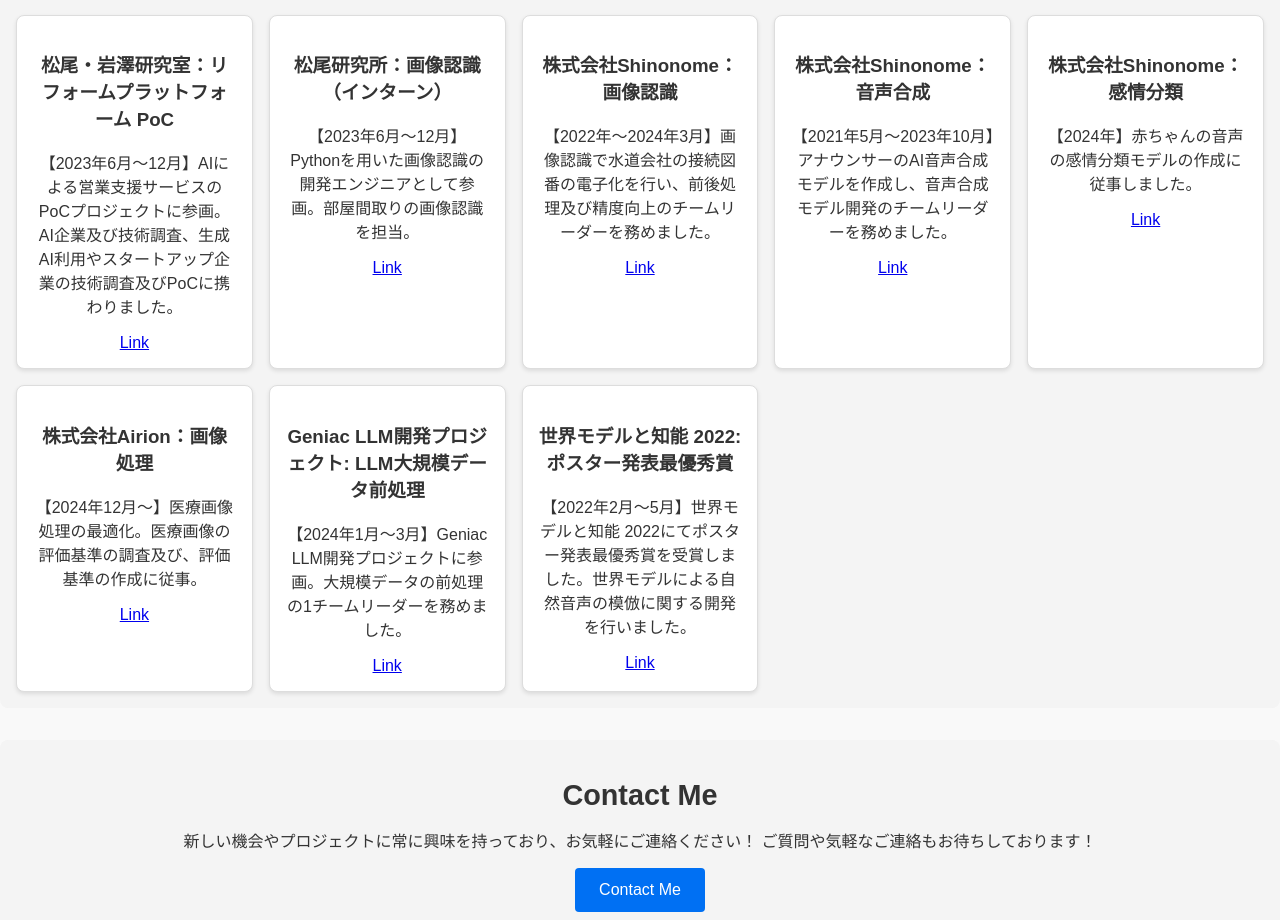
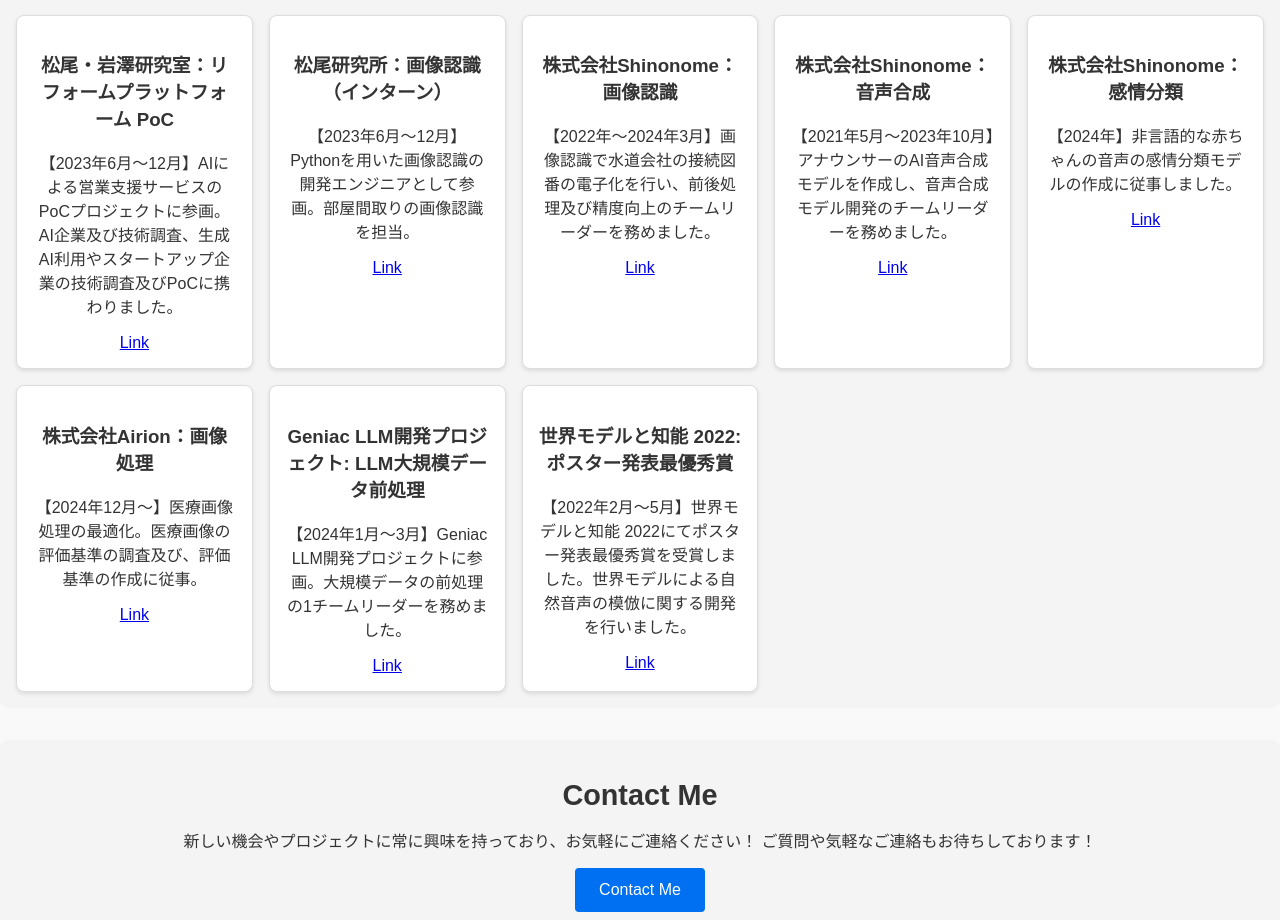
Before and after one commit to takeshun256/portfolio, a Next.js app: page / in a window 1280 px wide. Shown: the part 1483-2403 px from the top of the page. Built offline with nearby package versions, Linux system fonts and the light colour scheme.

Commit message:
update projects

```diff
--- a/components/Projects.tsx
+++ b/components/Projects.tsx
@@ -21,7 +21,7 @@
   },
   {
     title: "株式会社Shinonome：感情分類",
-    description: "【2024年】赤ちゃんの音声の感情分類モデルの作成に従事しました。",
+    description: "【2024年】非言語的な赤ちゃんの音声の感情分類モデルの作成に従事しました。",
     github: "https://shinonome.com",
   },
   {
```
